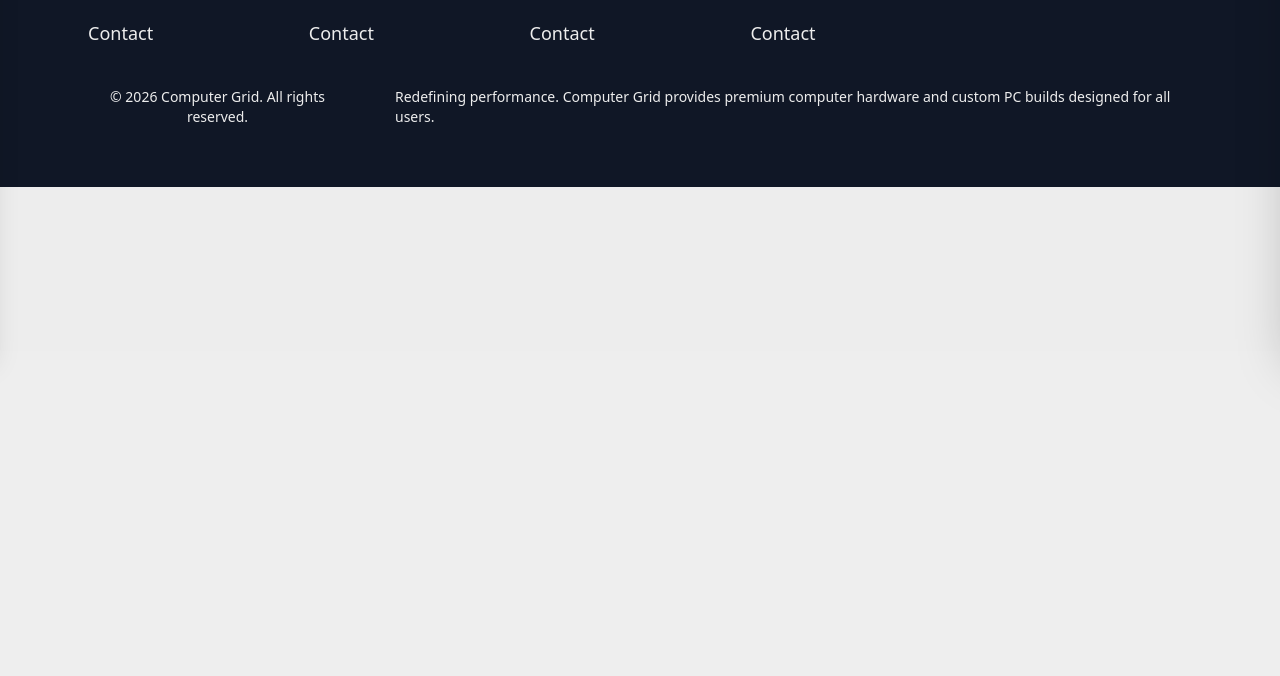
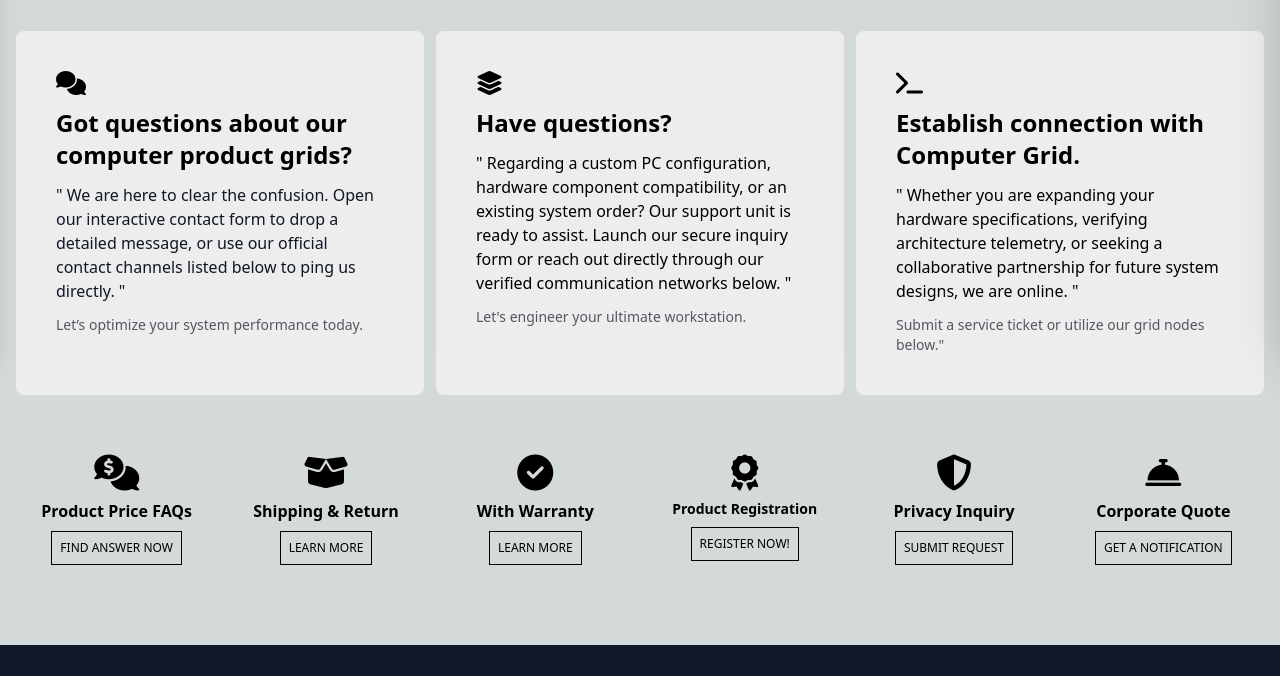
Before and after one commit to Silhouette204/Product-Grid-E-Commerce, a website built with Vite: page contact.html in a window 1280 px wide. Shown: the part 449-1125 px from the top of the page. Before the commit the page ends 800 px from the top, so only its background shows below. Built offline with nearby package versions, Linux system fonts and the light colour scheme.

Commit message:
Contact UI design phase 1

```diff
--- a/contact.html
+++ b/contact.html
@@ -6,14 +6,96 @@
   <link rel="stylesheet" href="https://cdnjs.cloudflare.com/ajax/libs/font-awesome/6.5.1/css/all.min.css" />
   <title>Contacts - Computer Grid </title>
 </head>
-<body class="body-container font-poppins line-height-1.6">
+<body class="bg-dark font-poppins line-height-1.6">
 
   <div id="nav-container">
   </div>
 
-</body>
+  <!--Ganito mag lagay ng background image using Tailwind-->
+  <div class="mt-20 w-full h-80 lg:h-90 bg-[url('/public/image/bg-contact.png')] bg-cover bg-center relative flex items-center justify-center">
+
+    <div class="absolute inset-0 bg-zinc-950/60"></div>
+    <div class="relative z-10 text-white flex flex-col items-center text-center max-w-2xl px-4 gap-6">
+      <h1 class="text-primary/90 text-3xl font-bold mb-3 md:text-6xl">Get In Touch</h1>
+      <p class="text-sm text-primary/90 mb-4 leading-relaxed lg:text-base">
+        "Have questions about a build, component compatibility, or an existing order? Our team is here to help. Drop us a message through our inquiry form or reach out directly via our official channels below. Let’s build your dream rig together."
+      </p>
+      <a href="" class="bg-secondary text-primary hover:bg-dark transition font-semibold px-4 py-2 rounded-lg transition-colors lg:py-4 lg:px-6 lg:text-lg hover:text-secondary">
+        Submit a form
+      </a>
+    </div>
+  </div>
+
+<div class="container-1">
+
+  <div class=" my-10 grid grid-col-1 md:grid-cols-3 gap-3">
+    <div class="bg-primary p-10 flex flex-col gap-3 rounded-lg">
+      <i class="text-2xl fa-solid fa-comments"></i>
+      <h1 class="text-xl font-semibold md:text-2xl">Got questions about our computer product grids?</h1>
+      <h2 class="text-sm text-secondary md:text-base">" We are here to clear the confusion. Open our interactive contact form to drop a detailed message, or use our official contact channels listed below to ping us directly. "</h2>
+      <p class="text-xs md:text-sm text-secondary/70">Let’s optimize your system performance today.</p>
+    </div>
+
+    <div class="bg-primary p-10 flex flex-col gap-3 rounded-lg">
+        <i class="text-2xl fa-solid fa-layer-group"></i>
+        <h1 class="text-xl font-semibold md:text-2xl">Have questions?</h1>
+        <h2 class="text-sm md:text-base">" Regarding a custom PC configuration, hardware component compatibility, or an existing system order? Our support unit is ready to assist. Launch our secure inquiry form or reach out directly through our verified communication networks below. "</h2>
+        <p class="text-xs md:text-sm text-secondary/70">Let's engineer your ultimate workstation.</p>
+    </div>
+
+    <div class="bg-primary p-10 flex flex-col gap-3 rounded-lg">
+      <i class="text-2xl fa-solid fa-terminal"></i>
+      <h1 class="text-xl font-semibold md:text-2xl">Establish connection with Computer Grid.</h1>
+      <h2 class="text-sm md:text-base">" Whether you are expanding your hardware specifications, verifying architecture telemetry, or seeking a collaborative partnership for future system designs, we are online. "</h2>
+      <p class="text-xs md:text-sm text-secondary/70">Submit a service ticket or utilize our grid nodes below."</p>
+    </div>
+  </div>
 
 
+<div class="grid grid-cols-3 md:grid-cols-3 lg:grid-cols-6 gap-2 mt-15 mb-20">
+  <div class="flex flex-col items-center gap-2">
+    <i class=" text-4xl fa-solid fa-comments-dollar"></i>
+    <h1 class="text-base font-semibold">Product Price FAQs</h1>
+     <p class="text-xs w-fit border border- p-2">FIND ANSWER NOW</p>
+  </div>
+
+  <div class="flex flex-col items-center gap-2">
+    <i class=" text-4xl fa-solid fa-box-open"></i>
+    <h1 class="text-base font-semibold">Shipping & Return</h1>
+     <p class="text-xs w-fit border border- p-2">LEARN MORE</p>
+  </div>
+
+  <div class="flex flex-col items-center gap-2">
+    <i class=" text-4xl fa-solid fa-circle-check"></i>
+    <h1 class="text-base font-semibold">With Warranty </h1>
+     <p class="text-xs w-fit border border- p-2">LEARN MORE</p>
+  </div>
+
+  <div class="flex flex-col items-center gap-2 mt-10 lg:mt-0">
+    <i class=" text-4xl fa-solid fa-award"></i>
+    <h1 class="text-sm font-semibold">Product Registration </h1>
+     <p class="text-xs w-fit border border- p-2">REGISTER NOW!</p>
+  </div>
+
+  <div class="flex flex-col items-center gap-2 mt-10 lg:mt-0">
+    <i class=" text-4xl fa-solid fa-shield-halved"></i>
+    <h1 class="text-base font-semibold">Privacy Inquiry </h1>
+     <p class="text-xs w-fit border border- p-2">SUBMIT REQUEST</p>
+  </div>
+
+  <div class="flex flex-col items-center gap-2 mt-10 lg:mt-0">
+    <i class=" text-4xl fa-solid fa-bell-concierge"></i>
+    <h1 class="text-base font-semibold">Corporate Quote </h1>
+     <p class="text-xs w-fit border border- p-2">GET A NOTIFICATION </p>
+  </div>
+</div>
+
+
+
+</div>
+
+
+</body>
 <footer id="footer">
 </footer>
 
--- a/src/style.css
+++ b/src/style.css
@@ -112,6 +112,9 @@ body {
   @apply text-secondary text-2xl hover:text-dark md:text-lg lg:text-3xl;
 }
 
+.contact-image{
+  @apply bg-[url(/public/image/bg-contact.png)];
+}
 
 /*add to cart*/
 body {
```
Also changed, not shown: public/image/bg-contact.png.
